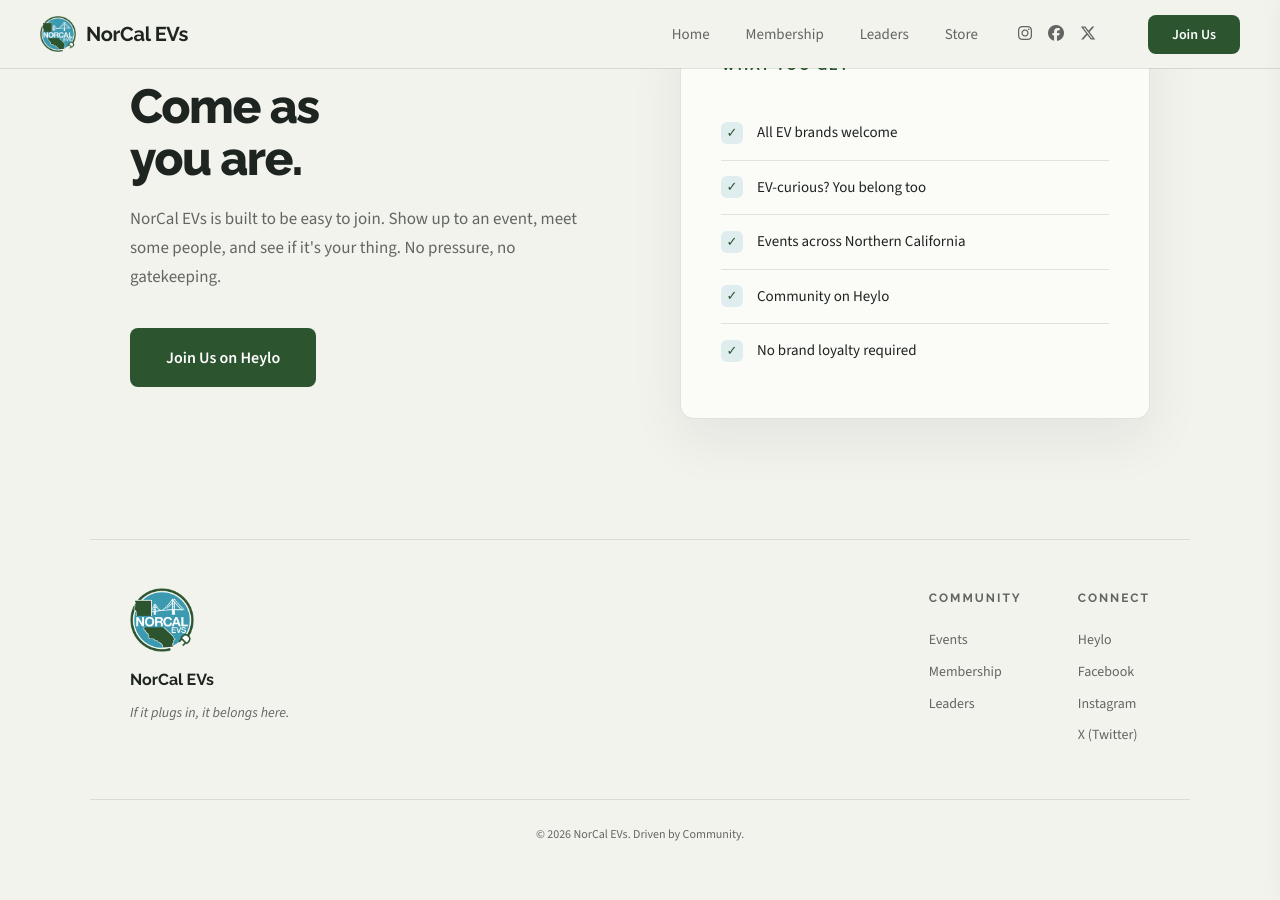
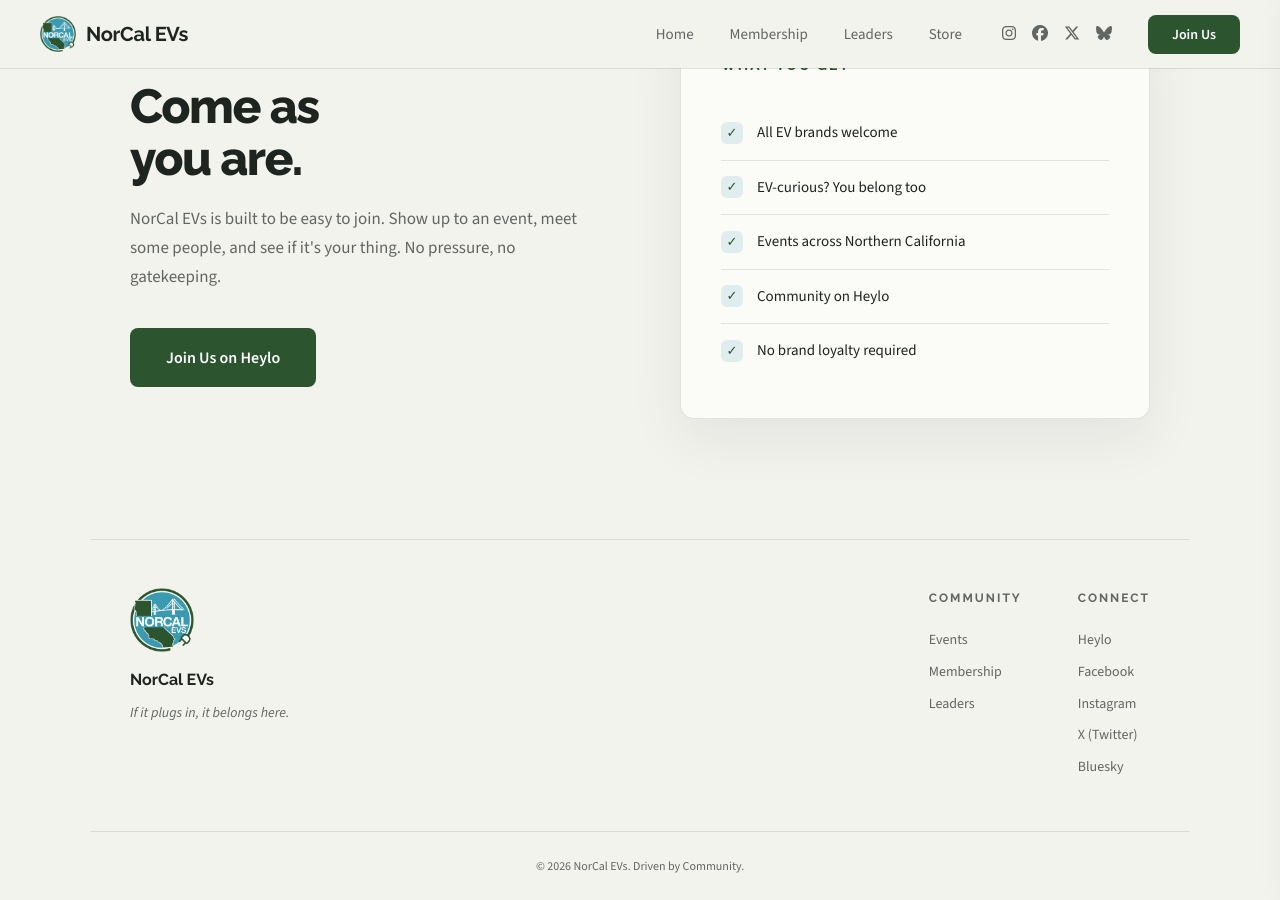
Before and after one commit to ZakWinnick/NorCalEVs, a Jekyll site: the page built from index.md, in a window 1280 px wide and 900 px high, scrolled down 3331 px. Built offline with Jekyll 4.4.1, drawn with Linux system fonts in a browser that asks for light colours; a script that is not in the unit is left out; before the commit the page ends 4200 px from its top, so only the background shows below that.

Commit message:
Update Font Awesome to 6.7.2 for Bluesky icon, add Bluesky to footer
- Upgraded FA from 6.5.1 to 6.7.2 (fa-bluesky added in 6.6)
- Added Bluesky to social.yml so it appears in footer Connect column

Co-Authored-By: Claude Opus 4.6 (1M context) <noreply@anthropic.com>

```diff
--- a/_data/social.yml
+++ b/_data/social.yml
@@ -17,3 +17,8 @@
   url: https://x.com/norcalevs
   icon: "💬"
   description: News, updates, and broader EV conversation
+
+- name: Bluesky
+  url: https://bsky.app/profile/norcalevs.org
+  icon: "🦋"
+  description: Follow us on Bluesky
--- a/_includes/head.html
+++ b/_includes/head.html
@@ -12,7 +12,7 @@
 <link href="https://fonts.googleapis.com/css2?family=Raleway:wght@400;600;700;800&family=Source+Sans+3:ital,wght@0,300;0,400;0,600;1,400&display=swap" rel="stylesheet">
 
 <!-- Font Awesome -->
-<link rel="stylesheet" href="https://cdnjs.cloudflare.com/ajax/libs/font-awesome/6.5.1/css/all.min.css" integrity="sha512-DTOQO9RWCH3ppGqcWaEA1BIZOC6xxalwEsw9c2QQeAIftl+Vegovlnee1c9QX4TctnWMn13TZye+giMm8e2LwA==" crossorigin="anonymous" referrerpolicy="no-referrer" />
+<link rel="stylesheet" href="https://cdnjs.cloudflare.com/ajax/libs/font-awesome/6.7.2/css/all.min.css" crossorigin="anonymous" referrerpolicy="no-referrer" />
 
 <!-- Stylesheets -->
 <link rel="stylesheet" href="{{ site.baseurl }}/assets/css/variables.css" />
```
